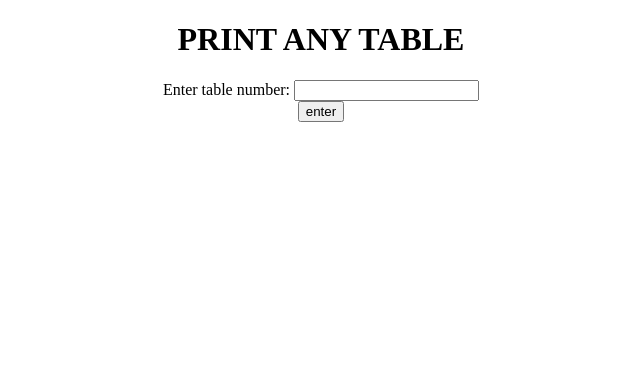
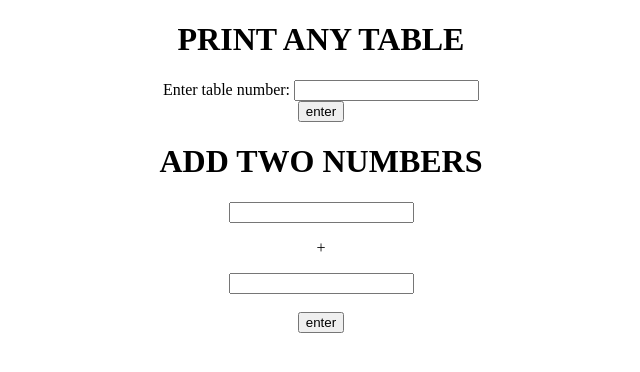
Before and after one commit to Shubham138g/javascript-series, a website: page 020-table.html in a window 1280 px wide. Shown: the whole page, without its empty margins (319-959 px from the left). Drawn offline with Linux system fonts and the light colour scheme.

Commit message:
add_sum_function

```diff
--- a/020-table.html
+++ b/020-table.html
@@ -14,5 +14,17 @@
             Enter table number: <input type="text" id="table1" name="table1"><br>
             <input type="button" value="enter" onclick="table2()"/>
         </form> </center>
+
+
+        <center>
+            <h1>
+                ADD TWO NUMBERS
+            </h1>
+
+        <form>
+             <input type="text" id="add1" name="add1"> <p>+</p>
+             <input type="text" id="add2" name="add2"><br><br>
+            <input type="button" value="enter" onclick="add3()"/>
+        </form> </center>
     </body>
 </html>
```
